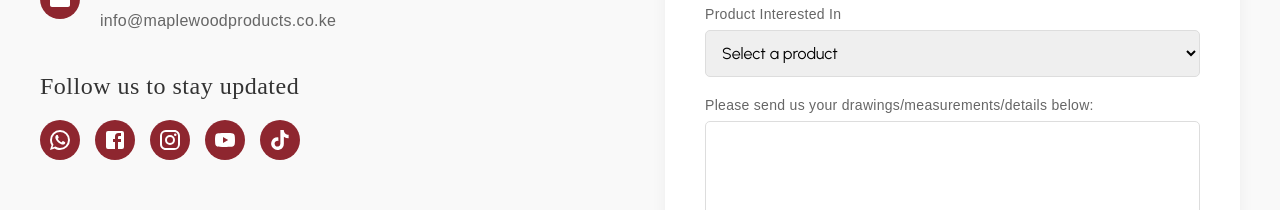
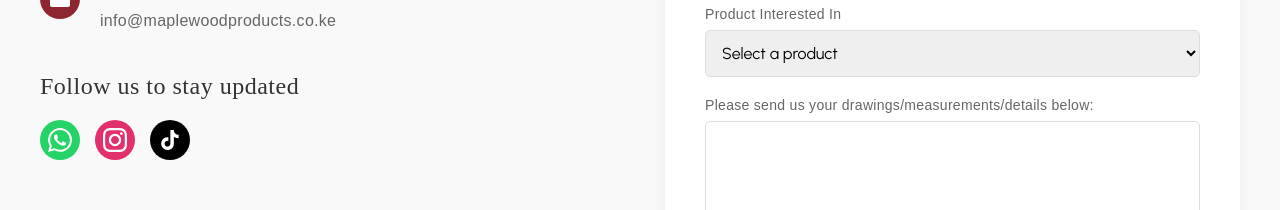
Before and after one commit to mahuthu/marple, a React (Create React App) app in the folder react-app/: page /contact in a window 1280 px wide. Shown: the part 900-1110 px from the top of the page. Built offline with nearby package versions, Linux system fonts and the light colour scheme.

Commit message:
whatsappcheckout2

```diff
--- a/react-app/src/pages/Contact.jsx
+++ b/react-app/src/pages/Contact.jsx
@@ -19,6 +19,18 @@
 const TikTokIcon = () => (
   <svg width="24" height="24" viewBox="0 0 24 24" fill="currentColor" xmlns="http://www.w3.org/2000/svg">
     <path d="M19.59 6.69a4.83 4.83 0 0 1-3.77-4.25V2h-3.45v13.67a2.89 2.89 0 0 1-5.2 1.74 2.89 2.89 0 0 1 2.31-4.64 2.93 2.93 0 0 1 .88.13V9.4a6.84 6.84 0 0 0-1-.05A6.33 6.33 0 0 0 5 20.1a6.34 6.34 0 0 0 10.86-4.43v-7a8.16 8.16 0 0 0 4.77 1.52v-3.4a4.85 4.85 0 0 1-1-.1z"/>
+  </svg>
+);
+
+const WhatsAppIcon = () => (
+  <svg width="24" height="24" viewBox="0 0 24 24" fill="currentColor" xmlns="http://www.w3.org/2000/svg">
+    <path d="M17.472 14.382c-.297-.149-1.758-.867-2.03-.967-.273-.099-.471-.148-.67.15-.197.297-.767.966-.94 1.164-.173.199-.347.223-.644.075-.297-.15-1.255-.463-2.39-1.475-.883-.788-1.48-1.761-1.653-2.059-.173-.297-.018-.458.13-.606.134-.133.298-.347.446-.52.149-.174.198-.298.298-.497.099-.198.05-.371-.025-.52-.075-.149-.669-1.612-.916-2.207-.242-.579-.487-.5-.669-.51-.173-.008-.371-.01-.57-.01-.198 0-.52.074-.792.372-.272.297-1.04 1.016-1.04 2.479 0 1.462 1.065 2.875 1.213 3.074.149.198 2.096 3.2 5.077 4.487.709.306 1.262.489 1.694.625.712.227 1.36.195 1.871.118.571-.085 1.758-.719 2.006-1.413.248-.694.248-1.289.173-1.413-.074-.124-.272-.198-.57-.347m-5.421 7.403h-.004a9.87 9.87 0 01-5.031-1.378l-.361-.214-3.741.982.998-3.648-.235-.374a9.86 9.86 0 01-1.51-5.26c.001-5.45 4.436-9.884 9.888-9.884 2.64 0 5.122 1.03 6.988 2.898a9.825 9.825 0 012.893 6.994c-.003 5.45-4.437 9.884-9.885 9.884m8.413-18.297A11.815 11.815 0 0012.05 0C5.495 0 .16 5.335.157 11.892c0 2.096.547 4.142 1.588 5.945L.057 24l6.305-1.654a11.882 11.882 0 005.683 1.448h.005c6.554 0 11.89-5.335 11.893-11.893a11.821 11.821 0 00-3.48-8.413z"/>
+  </svg>
+);
+
+const InstagramIcon = () => (
+  <svg width="24" height="24" viewBox="0 0 24 24" fill="currentColor" xmlns="http://www.w3.org/2000/svg">
+    <path d="M12 2.163c3.204 0 3.584.012 4.85.07 3.252.148 4.771 1.691 4.919 4.919.058 1.265.069 1.645.069 4.849 0 3.205-.012 3.584-.069 4.849-.149 3.225-1.664 4.771-4.919 4.919-1.266.058-1.644.07-4.85.07-3.204 0-3.584-.012-4.849-.07-3.26-.149-4.771-1.699-4.919-4.92-.058-1.265-.07-1.644-.07-4.849 0-3.204.013-3.583.07-4.849.149-3.227 1.664-4.771 4.919-4.919 1.266-.057 1.645-.069 4.849-.069zm0-2.163c-3.259 0-3.667.014-4.947.072-4.358.2-6.78 2.618-6.98 6.98-.059 1.281-.073 1.689-.073 4.948 0 3.259.014 3.668.072 4.948.2 4.358 2.618 6.78 6.98 6.98 1.281.058 1.689.072 4.948.072 3.259 0 3.668-.014 4.948-.072 4.354-.2 6.782-2.618 6.979-6.98.059-1.28.073-1.689.073-4.948 0-3.259-.014-3.667-.072-4.947-.196-4.354-2.617-6.78-6.979-6.98-1.281-.059-1.69-.073-4.949-.073zm0 5.838c-3.403 0-6.162 2.759-6.162 6.162s2.759 6.163 6.162 6.163 6.162-2.759 6.162-6.163c0-3.403-2.759-6.162-6.162-6.162zm0 10.162c-2.209 0-4-1.79-4-4 0-2.209 1.791-4 4-4s4 1.791 4 4c0 2.21-1.791 4-4 4zm6.406-11.845c-.796 0-1.441.645-1.441 1.44s.645 1.44 1.441 1.44c.795 0 1.439-.645 1.439-1.44s-.644-1.44-1.439-1.44z"/>
   </svg>
 );
 
@@ -172,7 +184,6 @@
 const SocialIcon = styled.a`
   width: 40px;
   height: 40px;
-  background-color: #8e262f;
   border-radius: 50%;
   display: flex;
   align-items: center;
@@ -183,10 +194,11 @@
   transform: ${props => props.isVisible ? 'translateY(0)' : 'translateY(15px)'};
   transition: transform 0.5s ease, background-color 0.3s ease, opacity 0.5s ease;
   transition-delay: ${props => `${0.5 + props.index * 0.1}s`};
+  background-color: ${props => props.bgColor || '#8e262f'};
 
   &:hover {
     transform: translateY(-3px);
-    background-color: #333;
+    box-shadow: 0 5px 10px rgba(0, 0, 0, 0.2);
   }
 `;
 
@@ -496,10 +508,12 @@
                   href="https://wa.me/254795683399"
                   target="_blank"
                   rel="noopener noreferrer"
+                  bgColor="#25D366"
+                  aria-label="WhatsApp"
                 >
-                  <WhatsApp />
+                  <WhatsAppIcon />
                 </SocialIcon>
-                <SocialIcon
+                {/* <SocialIcon
                   ref={el => socialIconRefs.current[1] = el}
                   isVisible={visibleElements['socialIcon-1']}
                   index={1}
@@ -508,7 +522,7 @@
                   rel="noopener noreferrer"
                 >
                   <Facebook />
-                </SocialIcon>
+                </SocialIcon> */}
                 <SocialIcon
                   ref={el => socialIconRefs.current[2] = el}
                   isVisible={visibleElements['socialIcon-2']}
@@ -516,10 +530,12 @@
                   href="https://instagram.com/Maple_Wood_Products"
                   target="_blank"
                   rel="noopener noreferrer"
+                  bgColor="#E1306C"
+                  aria-label="Instagram"
                 >
-                  <Instagram />
+                  <InstagramIcon />
                 </SocialIcon>
-                <SocialIcon
+                {/* <SocialIcon
                   ref={el => socialIconRefs.current[3] = el}
                   isVisible={visibleElements['socialIcon-3']}
                   index={3}
@@ -528,7 +544,7 @@
                   rel="noopener noreferrer"
                 >
                   <YouTube />
-                </SocialIcon>
+                </SocialIcon> */}
                 <SocialIcon
                   ref={el => socialIconRefs.current[4] = el}
                   isVisible={visibleElements['socialIcon-4']}
@@ -536,6 +552,8 @@
                   href="https://tiktok.com/@Maple_Wood_Products"
                   target="_blank"
                   rel="noopener noreferrer"
+                  bgColor="#000000"
+                  aria-label="TikTok"
                 >
                   <TikTokIcon />
                 </SocialIcon>
--- a/react-app/src/pages/Product.jsx
+++ b/react-app/src/pages/Product.jsx
@@ -282,15 +282,37 @@
     })}
 `;
 
+// const WhatsAppButton = styled(Button)`
+//     background-color: #ffffff;
+//     color: #25D366;
+//     border-color: #25D366;
+//     margin-top: 10px;
+
+//     &:hover {
+//         background-color: #25D366;
+//         border-color: #25D366;
+//         color: #ffffff;
+//     }
+// `;
+
+
+// ... existing code ...
 const WhatsAppButton = styled(Button)`
-    background-color: #ffffff;
-    color: #25D366
+    background-color: #25D366;
+    color: #fff;
+    border-color: #25D366;
     margin-top: 10px;
+    display: flex;
+    align-items: center;
+    gap: 8px;
+    box-shadow: 0 2px 8px rgba(37, 211, 102, 0.08);
 
     &:hover {
-        background-color: #25D366;
-        border-color: #25D366;
-        color: #ffffff;
+        background-color: #1ebe5d;
+        border-color: #1ebe5d;
+        color: #fff;
+        transform: translateY(-2px) scale(1.03);
+        box-shadow: 0 4px 12px rgba(37, 211, 102, 0.18);
     }
 `;
 
@@ -412,6 +434,10 @@
                             {product.countInStock === 0 ? "OUT OF STOCK" : "ADD TO CART"}
                         </Button>
                         <WhatsAppButton onClick={handleWhatsAppCheckout} disabled={product.countInStock === 0}>
+                            {/* WhatsApp SVG Icon */}
+                            <svg width="18" height="18" viewBox="0 0 24 24" fill="none" style={{marginRight: 4}} xmlns="http://www.w3.org/2000/svg">
+                              <path d="M17.472 14.382c-.297-.149-1.758-.867-2.03-.967-.273-.099-.471-.148-.67.15-.197.297-.767.966-.94 1.164-.173.199-.347.223-.644.075-.297-.15-1.255-.463-2.39-1.475-.883-.788-1.48-1.761-1.653-2.059-.173-.297-.018-.458.13-.606.134-.133.298-.347.446-.52.149-.174.198-.298.298-.497.099-.198.05-.371-.025-.52-.075-.149-.669-1.612-.916-2.207-.242-.579-.487-.5-.669-.51-.173-.008-.371-.01-.57-.01-.198 0-.52.074-.792.372-.272.297-1.04 1.016-1.04 2.479 0 1.462 1.065 2.875 1.213 3.074.149.198 2.096 3.2 5.077 4.487.709.306 1.262.489 1.694.625.712.227 1.36.195 1.871.118.571-.085 1.758-.719 2.006-1.413.248-.694.248-1.289.173-1.413-.074-.124-.272-.198-.57-.347m-5.421 7.403h-.004a9.87 9.87 0 01-5.031-1.378l-.361-.214-3.741.982.998-3.648-.235-.374a9.86 9.86 0 01-1.51-5.26c.001-5.45 4.436-9.884 9.888-9.884 2.64 0 5.122 1.03 6.988 2.898a9.825 9.825 0 012.893 6.994c-.003 5.45-4.437 9.884-9.885 9.884m8.413-18.297A11.815 11.815 0 0012.05 0C5.495 0 .16 5.335.157 11.892c0 2.096.547 4.142 1.588 5.945L.057 24l6.305-1.654a11.882 11.882 0 005.683 1.448h.005c6.554 0 11.89-5.335 11.893-11.893a11.821 11.821 0 00-3.48-8.413z" fill="#fff"/>
+                            </svg>
                             Checkout via WhatsApp
                         </WhatsAppButton>
                     </AddContainer>
```
Also changed, not shown: react-app/src/components/Navbar.jsx (indentation only).
